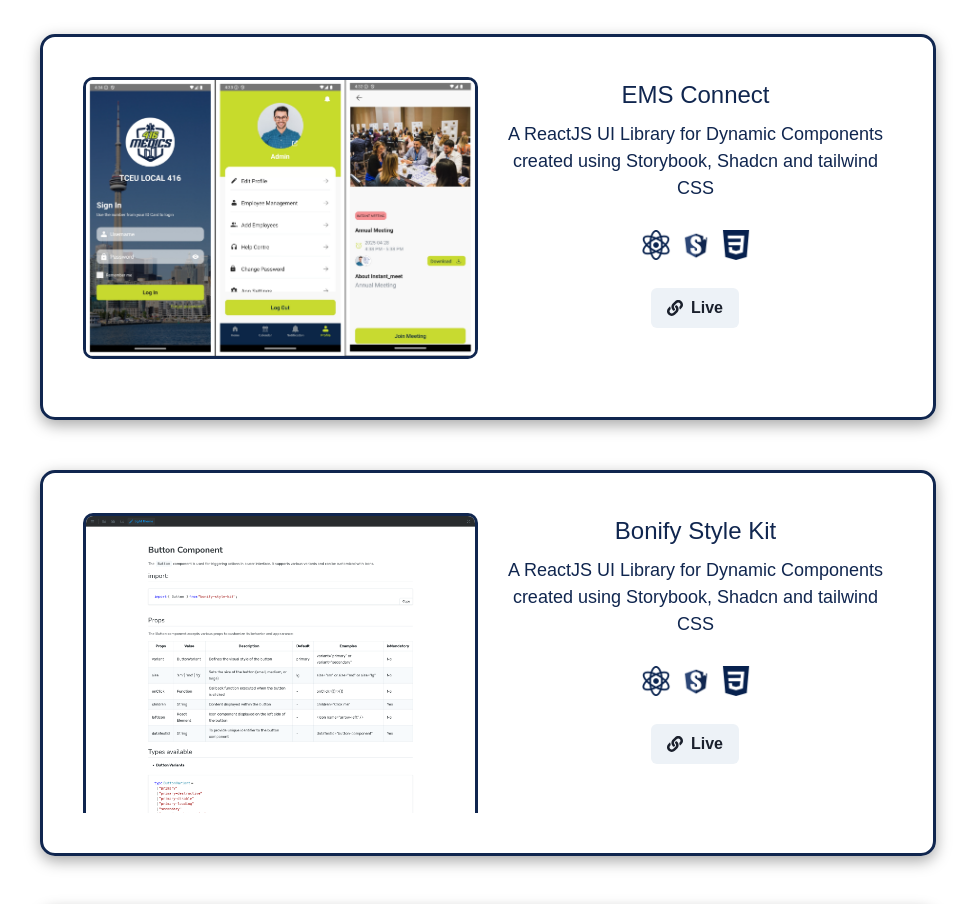
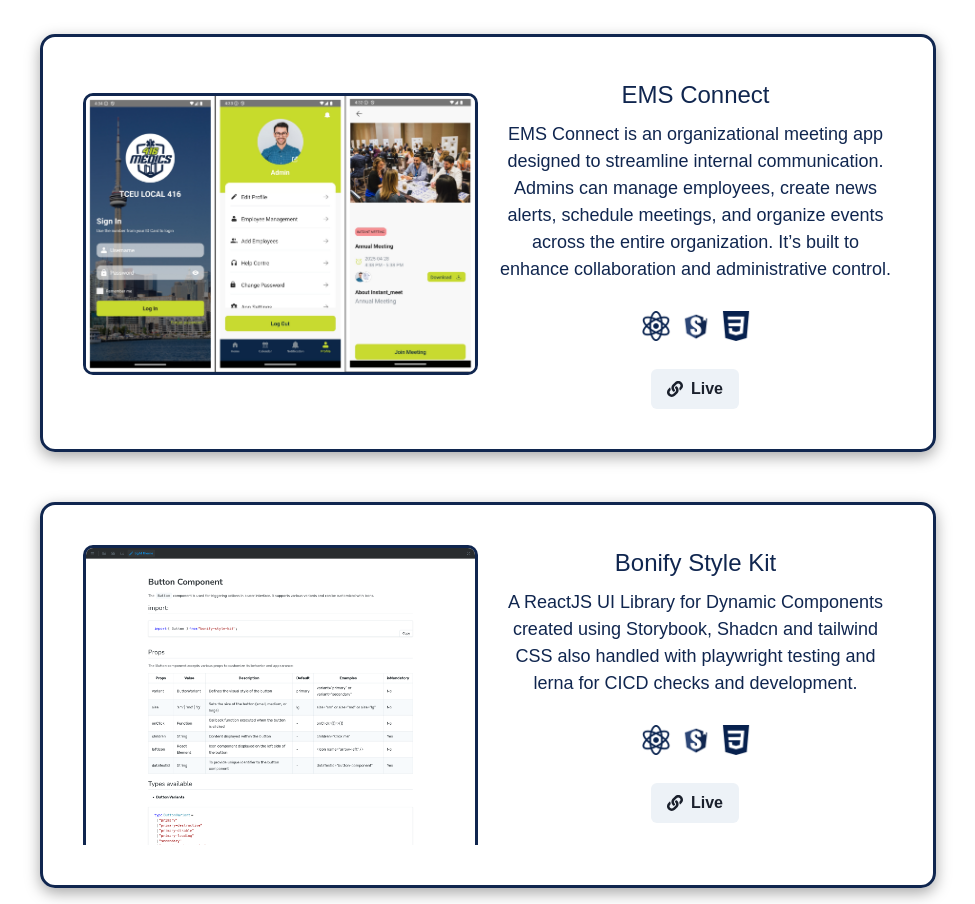
Before and after one commit to Prathamesh61/Prathamesh61.github.io, a React (Create React App) app: page / in a window 1280 px wide. Shown: the part 3404-4308 px from the top of the page, without its empty margins (152-1127 px from the left). Built offline with nearby package versions, Linux system fonts and the light colour scheme.

Commit message:
fix : updated portfolio

```diff
--- a/src/components/Projects/Projects.jsx
+++ b/src/components/Projects/Projects.jsx
@@ -55,7 +55,7 @@
         title: "EMS Connect",
         banner: emsconnect,
         description:
-          "A ReactJS UI Library for Dynamic Components created using Storybook, Shadcn and tailwind CSS",
+          "EMS Connect is an organizational meeting app designed to streamline internal communication. Admins can manage employees, create news alerts, schedule meetings, and organize events across the entire organization. It’s built to enhance collaboration and administrative control.",
         tech: [
           { blue: "atom", yellow: "atom", alt: "React" },
           { blue: "storybook", yellow: "storybook", alt: "Storybook" },
@@ -67,7 +67,7 @@
         title: "Bonify Style Kit",
         banner: bskBanner,
         description:
-          "A ReactJS UI Library for Dynamic Components created using Storybook, Shadcn and tailwind CSS",
+          "A ReactJS UI Library for Dynamic Components created using Storybook, Shadcn and tailwind CSS also handled with playwright testing and lerna for CICD checks and development.",
         tech: [
           { blue: "atom", yellow: "atom", alt: "React" },
           { blue: "storybook", yellow: "storybook", alt: "Storybook" },
```
